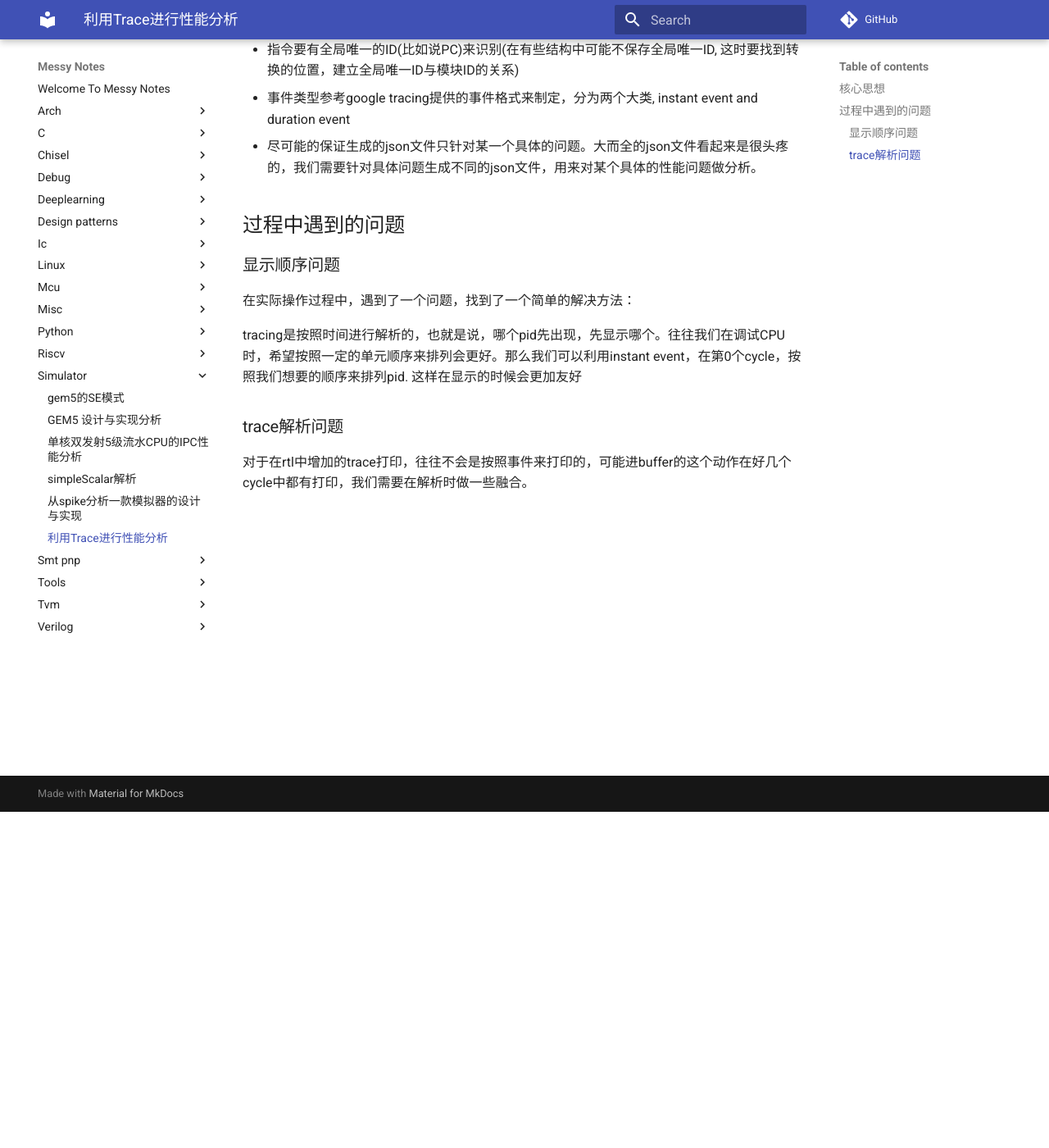
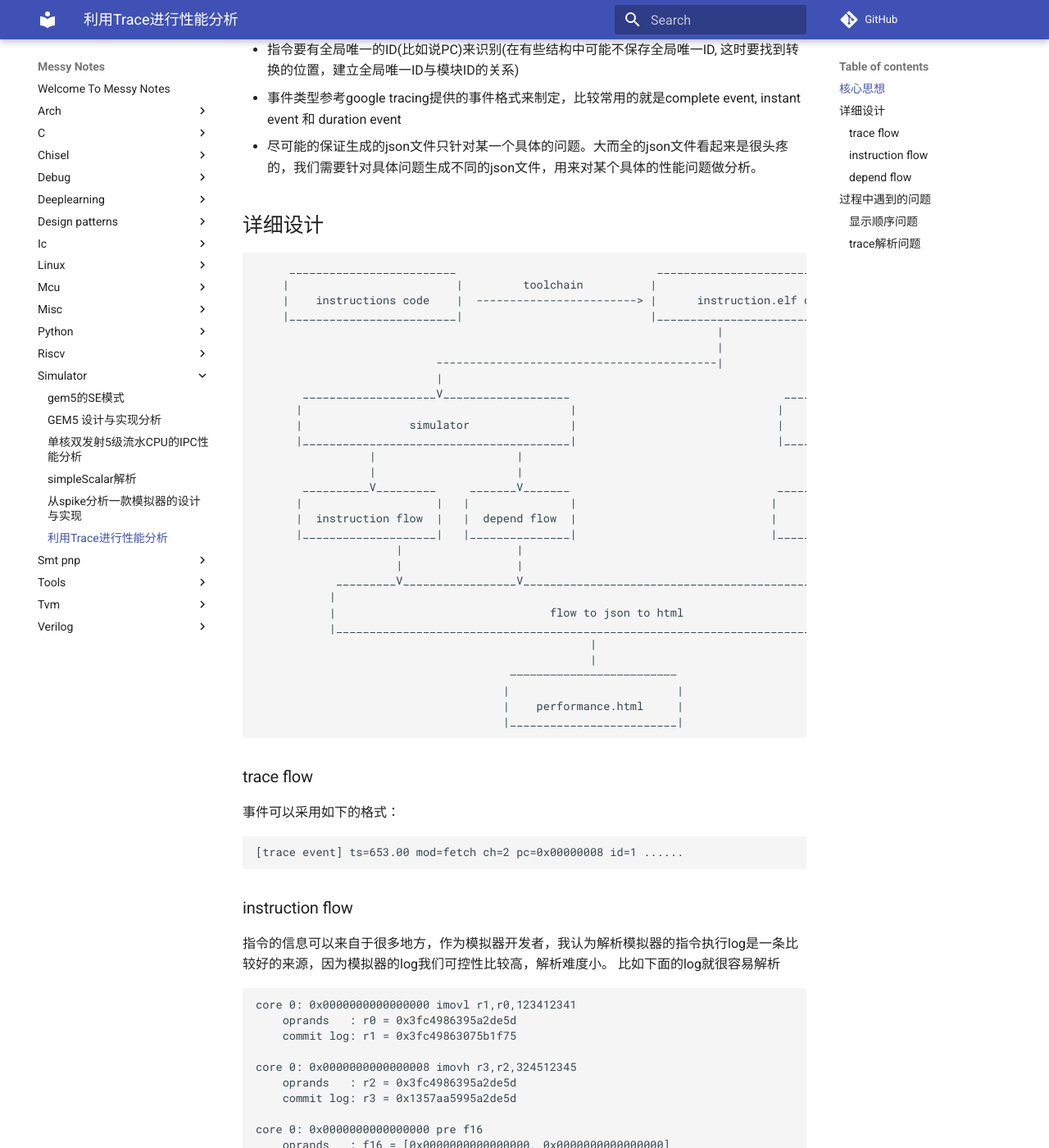
Before and after one commit to chsgcxy/messy_notes, an MkDocs documentation site: the page built from docs/simulator/trace_format.md, in a window 1280 px wide and 1400 px high, scrolled down 410 px. Shown: the whole window at 82% size. Built offline with MkDocs 1.6.1 and Material for MkDocs 9.7.7, drawn with Linux system fonts in a browser that asks for light colours; comment, search, counter and statistics services are not loaded; some of the changed text lies outside the part shown.

````diff
--- a/docs/simulator/trace_format.md
+++ b/docs/simulator/trace_format.md
@@ -6,8 +6,77 @@
 
 - trace采用事件的形式，以指令为对象，记录指令在某个cycle触发了怎样的事件，以此来分析性能优化的可能性。
 - 指令要有全局唯一的ID(比如说PC)来识别(在有些结构中可能不保存全局唯一ID, 这时要找到转换的位置，建立全局唯一ID与模块ID的关系)
-- 事件类型参考google tracing提供的事件格式来制定，分为两个大类, instant event and duration event
+- 事件类型参考google tracing提供的事件格式来制定，比较常用的就是complete event, instant event 和 duration event
 - 尽可能的保证生成的json文件只针对某一个具体的问题。大而全的json文件看起来是很头疼的，我们需要针对具体问题生成不同的json文件，用来对某个具体的性能问题做分析。
+
+## 详细设计
+
+```text
+     _________________________                              _________________________________________
+    |                         |         toolchain          |                                         |
+    |    instructions code    |  ------------------------> |      instruction.elf or bin or hex      |
+    |_________________________|                            |_________________________________________|
+                                                                     |                   |
+                                                                     |                   |
+                           ------------------------------------------|                   |
+                           |                                                             |
+       ____________________V___________________                                __________V____________
+      |                                        |                              |                       |
+      |                simulator               |                              |           DUT         |
+      |________________________________________|                              |_______________________|
+                 |                     |                                                 |
+                 |                     |                                                 |
+       __________V_________     _______V_______                               ___________V_____________
+      |                    |   |               |                             |                         |
+      |  instruction flow  |   |  depend flow  |                             |       trace flow        |
+      |____________________|   |_______________|                             |_________________________|
+                     |                 |                                           |
+                     |                 |                                           |
+            _________V_________________V___________________________________________V_________
+           |                                                                                 |
+           |                                flow to json to html                             |
+           |_________________________________________________________________________________|
+                                                  |
+                                                  |
+                                      —————————————————————————
+                                     |                         |
+                                     |    performance.html     |
+                                     |_________________________|
+```
+
+### trace flow
+
+事件可以采用如下的格式：
+
+```txt
+[trace event] ts=653.00 mod=fetch ch=2 pc=0x00000008 id=1 ......
+```
+
+### instruction flow
+
+指令的信息可以来自于很多地方，作为模拟器开发者，我认为解析模拟器的指令执行log是一条比较好的来源，因为模拟器的log我们可控性比较高，解析难度小。
+比如下面的log就很容易解析
+
+```text
+core 0: 0x0000000000000000 imovl r1,r0,123412341
+    oprands   : r0 = 0x3fc4986395a2de5d
+    commit log: r1 = 0x3fc49863075b1f75
+
+core 0: 0x0000000000000008 imovh r3,r2,324512345
+    oprands   : r2 = 0x3fc4986395a2de5d
+    commit log: r3 = 0x1357aa5995a2de5d
+
+core 0: 0x0000000000000000 pre f16
+    oprands   : f16 = [0x0000000000000000, 0x0000000000000000]
+    commit log:
+```
+
+通过对应的pc信息，就能知道事件对应的指令信息
+
+### depend flow
+
+指令依赖链的分析，对于ooo CPU来讲还是比较重要的，单条依赖链的执行速度其实是相对固定的，如果CPU能够同时容纳多条依赖链，那么指令执行的并行度就比较高，意味着更快。
+对于单条依赖链，指令之间的cycle间隔就要看流水线的性能，如果有bypass等机制，那么依赖链上的指令执行就会更快。
 
 ## 过程中遇到的问题
 
````
Also changed, not shown: docs/arch/superscalar.md (+15 -0 lines), docs/imgs/multi-bank-cache.PNG (added), 1 other file.
